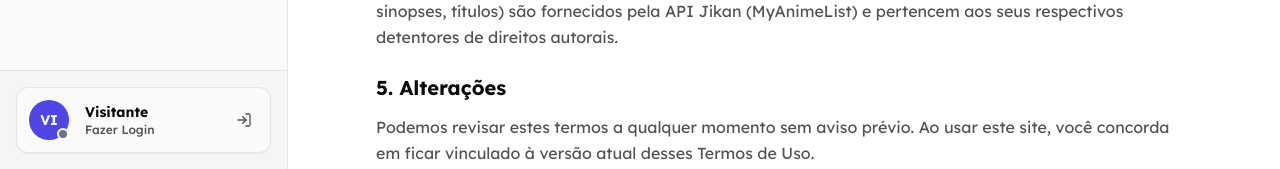
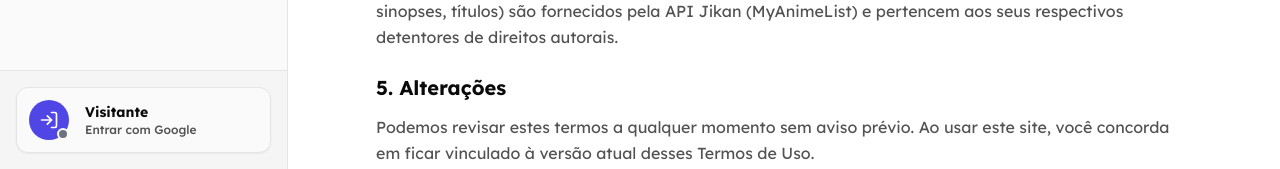
Before and after one commit to Tarcizioo/portal-animes-V2, a React (Vite) app: page /terms in a window 1280 px wide. Shown: the part 631-800 px from the top of the page. Built offline with nearby package versions, Linux system fonts and the light colour scheme; no server answers.

Commit message:
fix: mobile login

```diff
--- a/src/components/layout/Sidebar.jsx
+++ b/src/components/layout/Sidebar.jsx
@@ -17,7 +17,7 @@ export function Sidebar() {
   const [isSettingsOpen, setIsSettingsOpen] = useState(false);
   const [isUserSearchOpen, setIsUserSearchOpen] = useState(false); // [NEW]
 
-  const { user, signOut } = useAuth();
+  const { user, signOut, signInGoogle } = useAuth();
   const { profile } = useUserProfile();
   const navigate = useNavigate();
 
@@ -134,15 +134,15 @@ export function Sidebar() {
 
         {/* 3. PERFIL DINÂMICO */}
         <div className="p-4 border-t border-border-color bg-bg-tertiary">
+          {user ? (
+            /* Logado: Link para o perfil */
             <Link
               to="/profile"
               className={`flex items-center gap-3 p-3 rounded-xl bg-bg-secondary border border-border-color shadow-sm hover:shadow-md hover:border-primary/30 transition-all cursor-pointer group relative overflow-hidden ${isCollapsed ? 'justify-center w-12 h-12 p-0' : ''}`}
               title={!isCollapsed ? "Ver Perfil" : displayName}
             >
-            {/* Efeito Hover suave no fundo */}
               <div className="absolute inset-0 bg-primary/0 group-hover:bg-primary/5 transition-colors" />
 
-            {/* Avatar */}
               <div className="relative z-10 shrink-0">
                 <div className="w-10 h-10 rounded-full bg-gradient-to-tr from-primary to-button-accent flex items-center justify-center text-white font-bold text-sm overflow-hidden ring-2 ring-transparent group-hover:ring-primary/20 transition-all">
                   {photoURL ? (
@@ -151,32 +151,58 @@ export function Sidebar() {
                     <span className="uppercase">{displayName.slice(0, 2)}</span>
                   )}
                 </div>
-              <span className={`absolute bottom-0 right-0 w-3 h-3 border-2 border-bg-secondary rounded-full ${user ? 'bg-green-500' : 'bg-gray-500'}`}></span>
+                <span className="absolute bottom-0 right-0 w-3 h-3 border-2 border-bg-secondary rounded-full bg-green-500"></span>
               </div>
 
-            {/* Texto */}
               {!isCollapsed && (
                 <div className="flex-1 min-w-0 z-10 ml-1">
                   <h4 className="text-sm font-bold text-text-primary truncate group-hover:text-primary transition-colors">
                     {displayName}
                   </h4>
                   <p className="text-xs text-text-secondary truncate">
-                  {user ? 'Visualizar perfil' : 'Fazer Login'}
+                    Visualizar perfil
                   </p>
                 </div>
               )}
 
-            {/* Ícone de Sair / Entrar */}
               {!isCollapsed && (
                 <div
-                className="z-10 p-1.5 text-text-secondary group-hover:text-primary transition-colors"
-                onClick={user ? handleLogout : undefined}
-                title={user ? "Sair" : "Entrar"}
+                  className="z-10 p-1.5 text-text-secondary group-hover:text-red-400 transition-colors"
+                  onClick={handleLogout}
+                  title="Sair"
                 >
-                {user ? <LogOut className="w-4 h-4" /> : <LogIn className="w-4 h-4" />}
+                  <LogOut className="w-4 h-4" />
                 </div>
               )}
             </Link>
+          ) : (
+            /* Não logado: Botão de Login */
+            <button
+              onClick={signInGoogle}
+              className={`flex items-center gap-3 p-3 rounded-xl bg-bg-secondary border border-border-color shadow-sm hover:shadow-md hover:border-primary/30 transition-all cursor-pointer group relative overflow-hidden w-full ${isCollapsed ? 'justify-center w-12 h-12 p-0' : ''}`}
+              title={isCollapsed ? "Fazer Login" : ""}
+            >
+              <div className="absolute inset-0 bg-primary/0 group-hover:bg-primary/5 transition-colors" />
+
+              <div className="relative z-10 shrink-0">
+                <div className="w-10 h-10 rounded-full bg-gradient-to-tr from-primary to-button-accent flex items-center justify-center text-white font-bold text-sm overflow-hidden ring-2 ring-transparent group-hover:ring-primary/20 transition-all">
+                  <LogIn className="w-5 h-5" />
+                </div>
+                <span className="absolute bottom-0 right-0 w-3 h-3 border-2 border-bg-secondary rounded-full bg-gray-500"></span>
+              </div>
+
+              {!isCollapsed && (
+                <div className="flex-1 min-w-0 z-10 ml-1 text-left">
+                  <h4 className="text-sm font-bold text-text-primary truncate group-hover:text-primary transition-colors">
+                    Visitante
+                  </h4>
+                  <p className="text-xs text-text-secondary truncate">
+                    Entrar com Google
+                  </p>
+                </div>
+              )}
+            </button>
+          )}
         </div>
 
       </aside>
```
Lines whose indentation alone changed are shown as unchanged.
